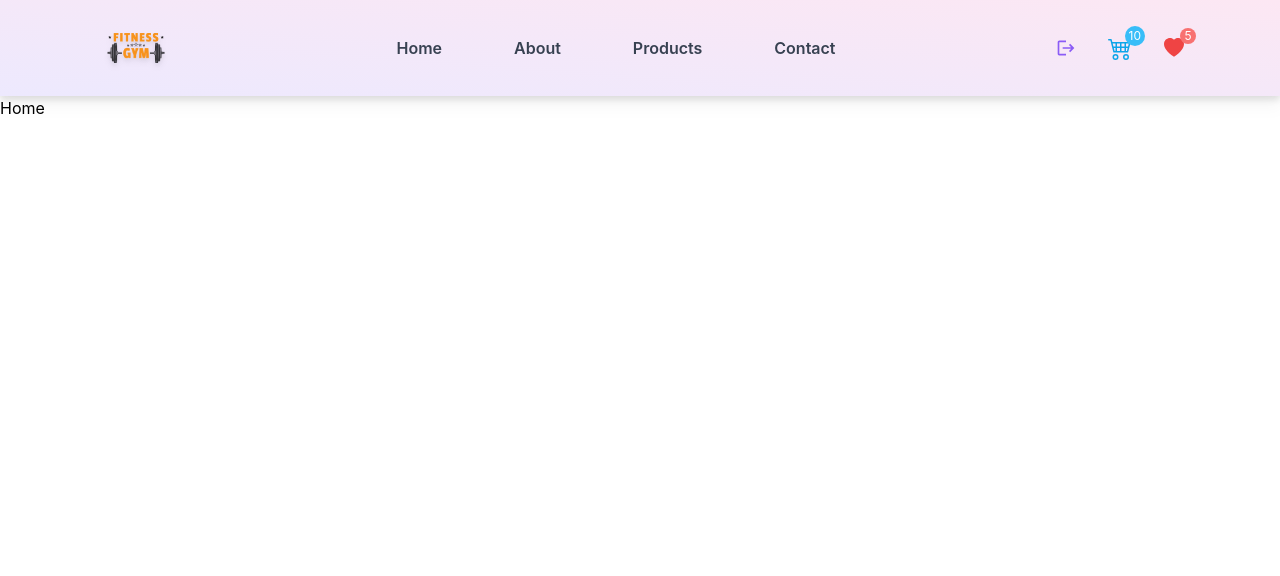
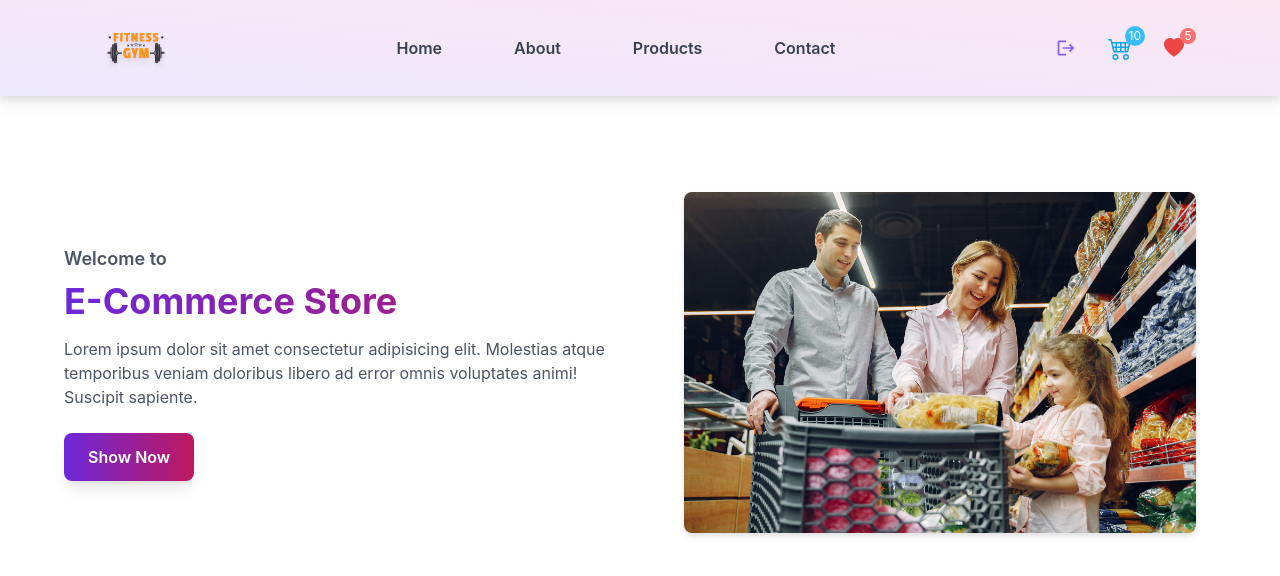
Before and after one commit to SaurabhSutar19/E-Commers-Website, a React (Create React App) app in the folder e-commers/: page / in a window 1280 px wide. Shown: the top 576 px of the page. Built offline with nearby package versions, Linux system fonts and the light colour scheme.

Commit message:
create data object for HeroSectionname and pass prop throw the HeroSection Component

```diff
--- a/e-commers/src/Components/Home.jsx
+++ b/e-commers/src/Components/Home.jsx
@@ -1,10 +1,14 @@
 import React from "react";
 import Header from "./Header";
+import HeroSection from "./HeroSection";
 
 const Home = () => {
+  const data = {
+    name: "E-Commerce store",
+  };
   return (
     <>
-      <h1>Home</h1>
+      <HeroSection myData={data} />
     </>
   );
 };
```
